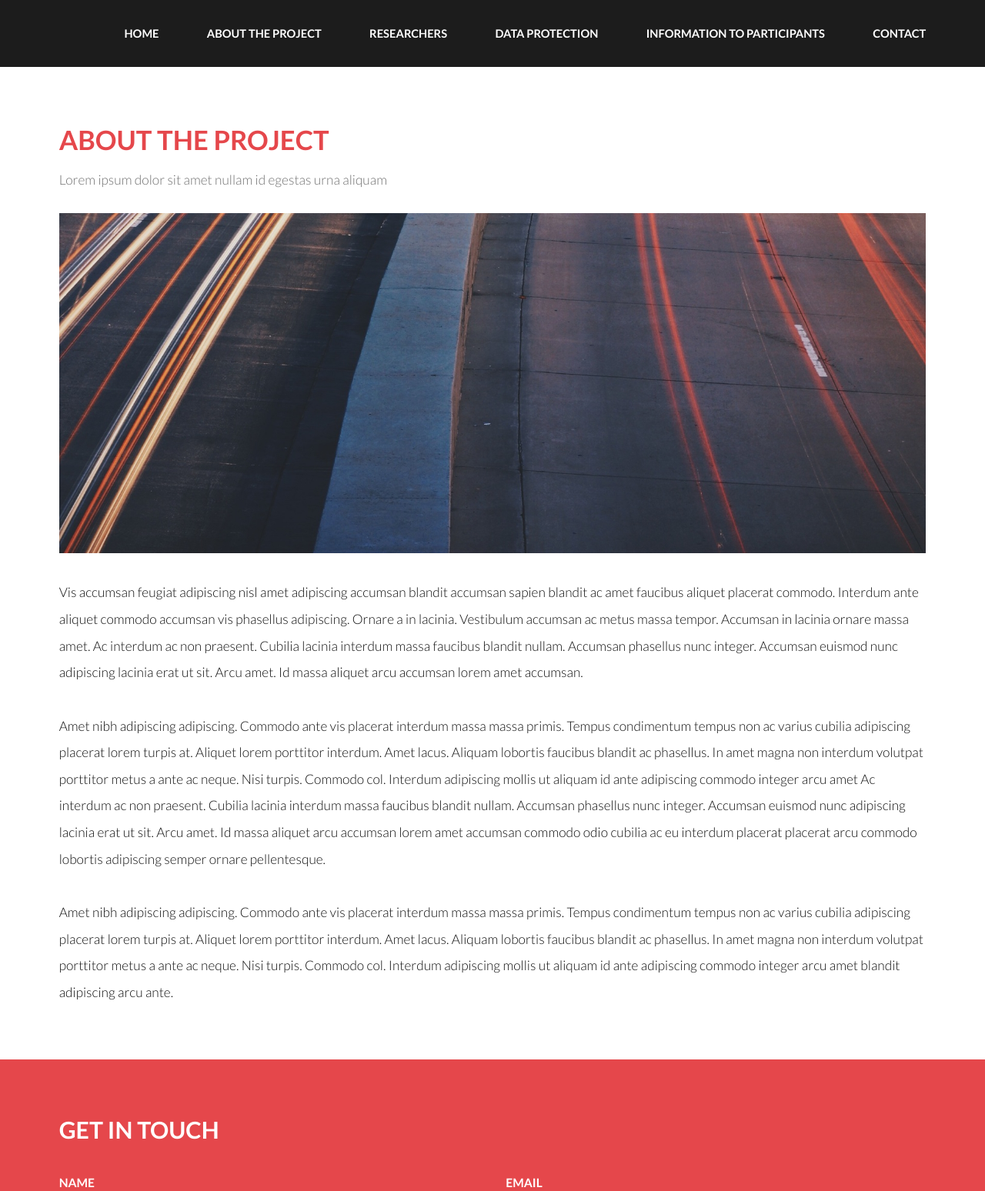
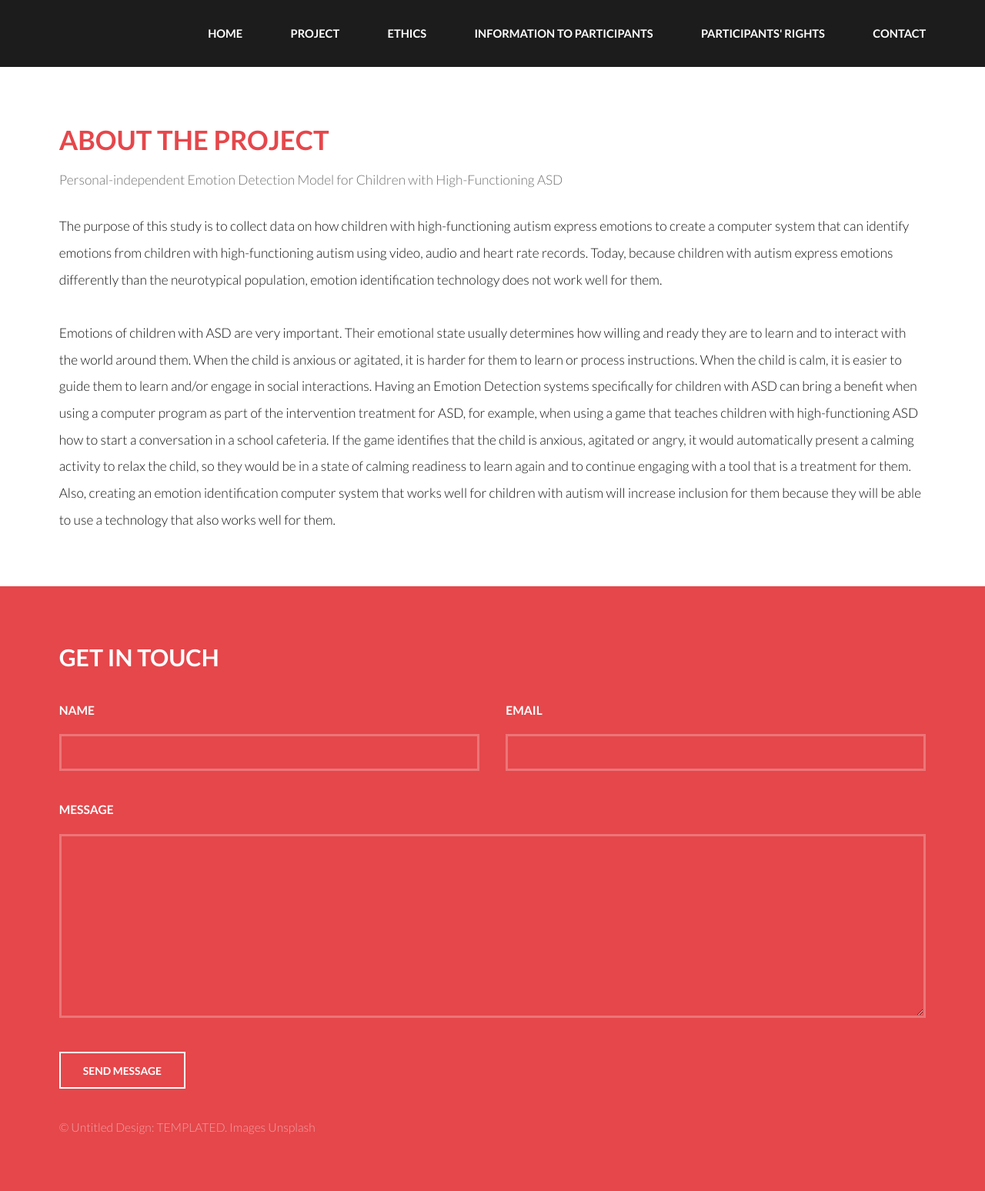
Before and after one commit to annanda/website_emotion_detection_for_children_with_asd, a Flask app: page /about_project in a window 1280 px wide. Shown: the top 1548 px of the page at 77% size. After the commit the page ends 1474 px from the top, so only its background shows below. Run offline with Flask 2, Linux system fonts and the light colour scheme.

Commit message:
Adding content to the pages

```diff
--- a/templates/header.html
+++ b/templates/header.html
@@ -3,10 +3,10 @@
         <!--					<a href="index.html" class="logo">introspect</a>-->
         <nav id="nav">
             <a href="/">Home</a>
-            <a href="/about_project">About the Project</a>
-            <a href="/researchers">Researchers</a>
-            <a href="/data_protection_ethics">Data protection</a>
+            <a href="/about_project">Project</a>
+            <a href="/data_protection_ethics">Ethics</a>
             <a href="/information">Information to participants</a>
+            <a href="/rights">Participants' rights</a>
             <a href="/contact">Contact</a>
 
 <!--            <a href="/generic">Generic</a>-->
--- a/templates/project.html
+++ b/templates/project.html
@@ -16,28 +16,25 @@
     <div class="inner">
         <header class="major special">
             <h1>About the Project</h1>
-            <p>Lorem ipsum dolor sit amet nullam id egestas urna aliquam</p>
+            <p>Personal-independent Emotion Detection Model for Children with High-Functioning ASD</p>
         </header>
-        <a href="#" class="image fit"><img src="../static/images/pic11.jpg" alt=""/></a>
-        <p>Vis accumsan feugiat adipiscing nisl amet adipiscing accumsan blandit accumsan sapien blandit ac amet
-            faucibus aliquet placerat commodo. Interdum ante aliquet commodo accumsan vis phasellus adipiscing. Ornare a
-            in lacinia. Vestibulum accumsan ac metus massa tempor. Accumsan in lacinia ornare massa amet. Ac interdum ac
-            non praesent. Cubilia lacinia interdum massa faucibus blandit nullam. Accumsan phasellus nunc integer.
-            Accumsan euismod nunc adipiscing lacinia erat ut sit. Arcu amet. Id massa aliquet arcu accumsan lorem amet
-            accumsan.</p>
-        <p>Amet nibh adipiscing adipiscing. Commodo ante vis placerat interdum massa massa primis. Tempus condimentum
-            tempus non ac varius cubilia adipiscing placerat lorem turpis at. Aliquet lorem porttitor interdum. Amet
-            lacus. Aliquam lobortis faucibus blandit ac phasellus. In amet magna non interdum volutpat porttitor metus a
-            ante ac neque. Nisi turpis. Commodo col. Interdum adipiscing mollis ut aliquam id ante adipiscing commodo
-            integer arcu amet Ac interdum ac non praesent. Cubilia lacinia interdum massa faucibus blandit nullam.
-            Accumsan phasellus nunc integer. Accumsan euismod nunc adipiscing lacinia erat ut sit. Arcu amet. Id massa
-            aliquet arcu accumsan lorem amet accumsan commodo odio cubilia ac eu interdum placerat placerat arcu commodo
-            lobortis adipiscing semper ornare pellentesque.</p>
-        <p>Amet nibh adipiscing adipiscing. Commodo ante vis placerat interdum massa massa primis. Tempus condimentum
-            tempus non ac varius cubilia adipiscing placerat lorem turpis at. Aliquet lorem porttitor interdum. Amet
-            lacus. Aliquam lobortis faucibus blandit ac phasellus. In amet magna non interdum volutpat porttitor metus a
-            ante ac neque. Nisi turpis. Commodo col. Interdum adipiscing mollis ut aliquam id ante adipiscing commodo
-            integer arcu amet blandit adipiscing arcu ante.</p>
+        <!--        <a href="#" class="image fit"><img src="../static/images/pic11.jpg" alt=""/></a>-->
+        <p>The purpose of this study is to collect data on how children with high-functioning autism express emotions to
+            create a computer system that can identify emotions from children with high-functioning autism using video,
+            audio and heart rate records. Today, because children with autism express emotions differently than the
+            neurotypical population, emotion identification technology does not work well for them.</p>
+        <p>Emotions of children with ASD are very important. Their emotional state usually determines how willing and
+            ready they are to learn and to interact with the world around them. When the child is anxious or agitated,
+            it is harder for them to learn or process instructions. When the child is calm, it is easier to guide them
+            to learn and/or engage in social interactions. Having an Emotion Detection systems specifically for children
+            with ASD can bring a benefit when using a computer program as part of the intervention treatment for ASD,
+            for example, when using a game that teaches children with high-functioning ASD how to start a conversation
+            in a school cafeteria. If the game identifies that the child is anxious, agitated or angry, it would
+            automatically present a calming activity to relax the child, so they would be in a state of calming
+            readiness to learn again and to continue engaging with a tool that is a treatment for them.
+            Also, creating an emotion identification computer system that works well for children with autism will
+            increase inclusion for them because they will be able to use a technology that also works well for them.
+            </p>
     </div>
 </section>
 
```
Also changed, not shown: templates/data_protection_ethics.html (+37 -9 lines), templates/index.html (+5 -5 lines), templates/researchers.html (+13 -5 lines), static/images/annanda.png (added).
